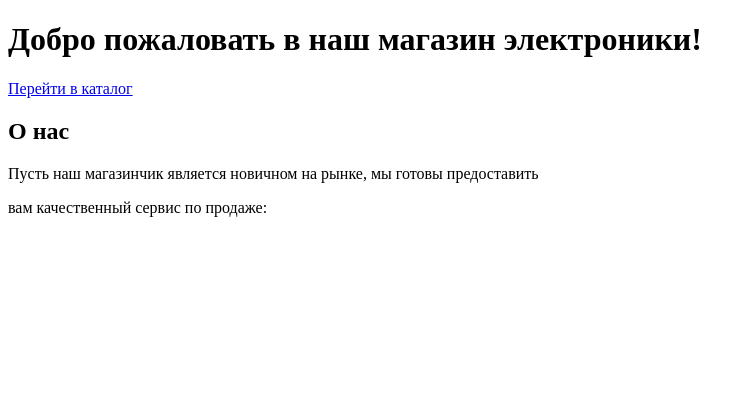
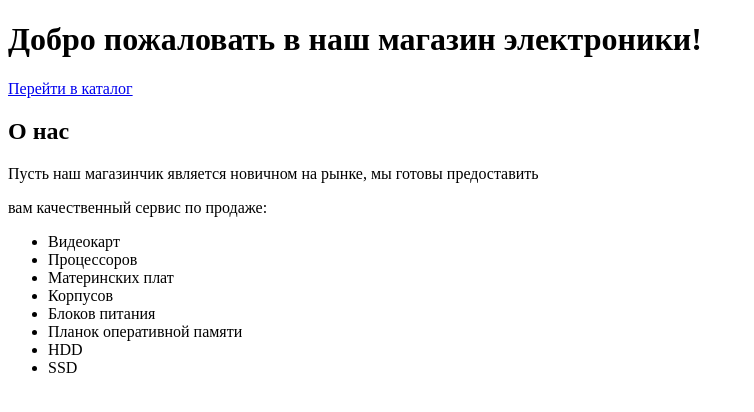
Before and after one commit to compend1um/PracticePython_2pt, a Django app: page /homepage/ in a window 1280 px wide. Shown: the top 412 px of the page, without its empty margins (0-754 px from the left). Run offline with Django 5.2, Linux system fonts and the light colour scheme.

Commit message:
Реализована передача .txt в шаблон

```diff
--- a/web_Hello_var_15/firstapp_var_15/views.py
+++ b/web_Hello_var_15/firstapp_var_15/views.py
@@ -1,5 +1,18 @@
 from django.http import HttpResponseRedirect
 from django.shortcuts import render
+import os.path
+
+def get_content_list():
+    cat = []
+    dirpath = os.path.dirname(os.path.abspath(__file__))
+    # Чтение всех строк до конца файла
+    f = open('D:\PracticePython_2pt\web_Hello_var_15\web_Hello_var_15\\tablica\hard_data.txt', "r", encoding="utf-8")
+    for line in f:  # Построчное чтение до конца файла
+        cat.append(line)#print(line, end='')
+    f.close()
+    #cat = ["Ноутбуки", "Принтеры", "Сканеры", "Системные блоки", "Роутеры", "Диски"]
+    return cat
+
 
 
 def redirect_to_navigator(_):
@@ -12,7 +25,8 @@ def navigator(request):
     return render(request, "navigator.html")
 
 def homepage(request):
-    return render(request, "home.html")
+    content_list = get_content_list()
+    return render(request, 'home.html', context={'content_list':content_list})
 
 def graphic_cards(request):
     return render(request, "graphic_cards.html")
--- /dev/null
+++ b/web_Hello_var_15/web_Hello_var_15/tablica/hard_data.txt
@@ -0,0 +1,8 @@
+Видеокарт
+Процессоров
+Материнских плат
+Корпусов
+Блоков питания
+Планок оперативной памяти
+HDD
+SSD
--- a/web_Hello_var_15/web_Hello_var_15/templates/home.html
+++ b/web_Hello_var_15/web_Hello_var_15/templates/home.html
@@ -10,5 +10,9 @@
     <h2>О нас</h2>
     <p>Пусть наш магазинчик является новичном на рынке, мы готовы предоставить</p>
     <p>вам качественный сервис по продаже:</p>
+    <ul>{% for i in content_list %}
+    <li>{{i}}</li>
+    {% endfor %}
+    </ul>
 
-{% endblock content%}
+{% endblock content %}
```
